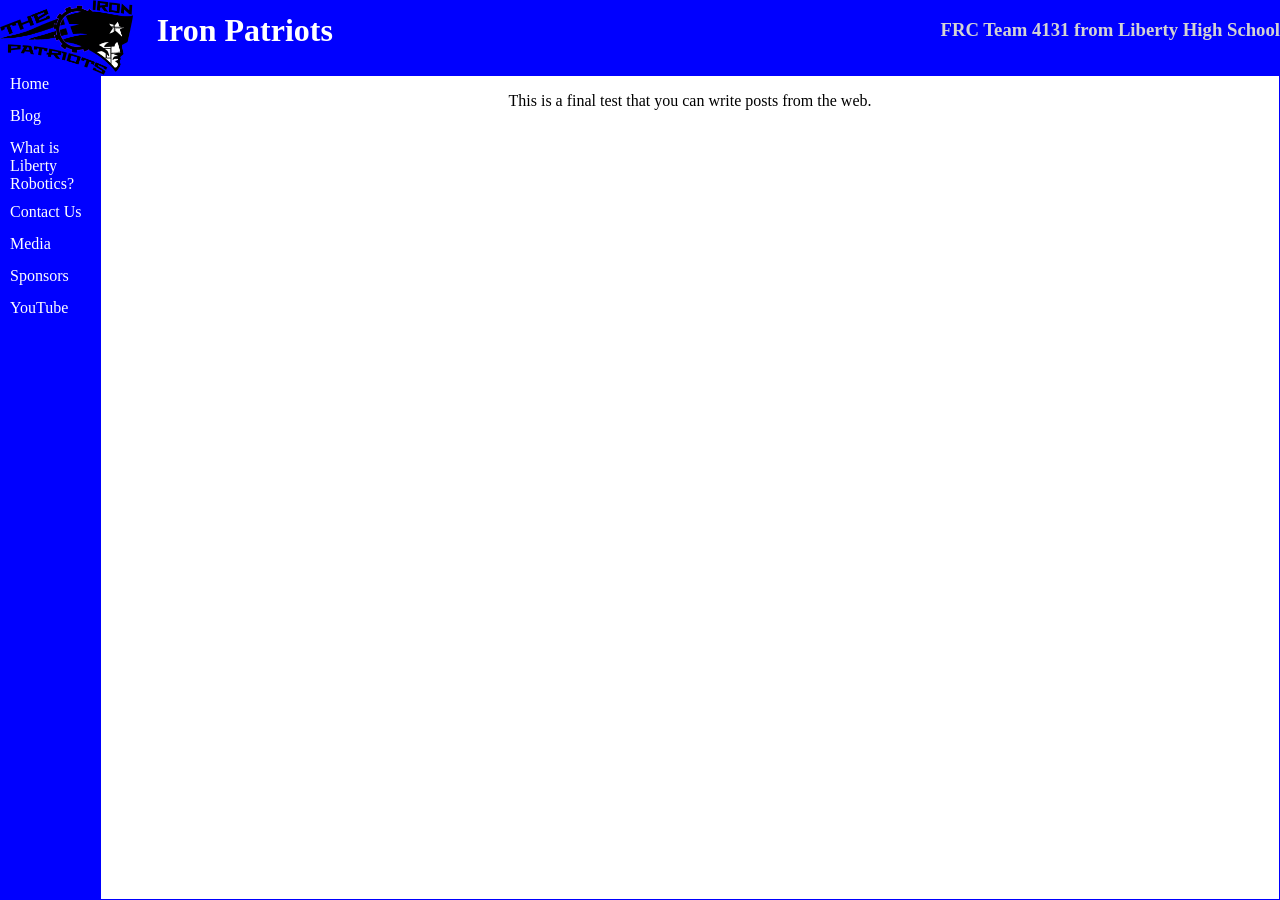
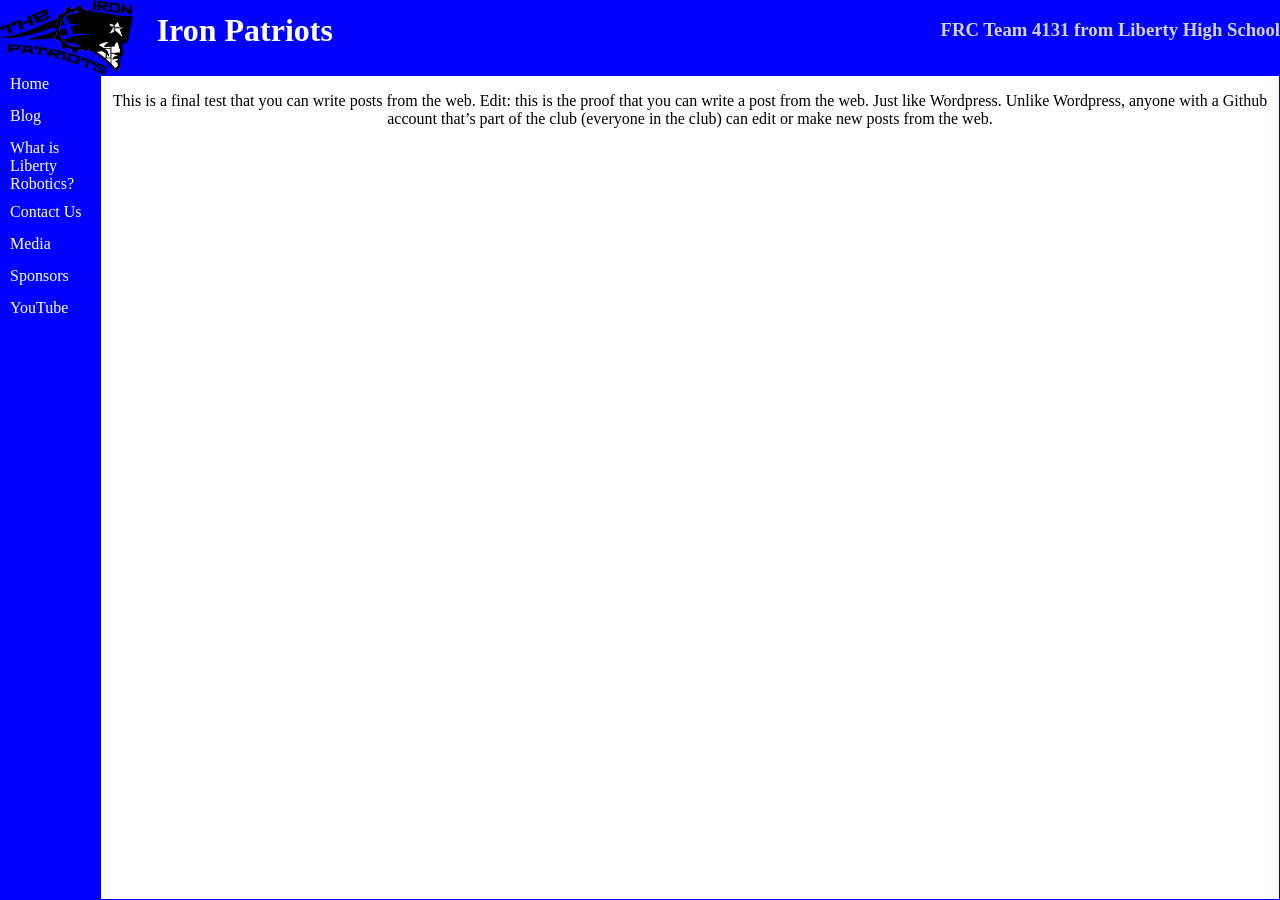
Before and after one commit to katiebugmoon/FRC4131.github.io, a Jekyll site: the page built from _posts/2015-01-25-web-post.markdown, in a window 1280 px wide. Built offline with Jekyll 4.4.1, drawn with Linux system fonts in a browser that asks for light colours.

Commit message:
Update to Web Post

```diff
--- a/_posts/2015-01-25-web-post.markdown
+++ b/_posts/2015-01-25-web-post.markdown
@@ -4,3 +4,5 @@ title: Web Post
 date: 2015-01-25
 ---
 This is a final test that you can write posts from the web.
+Edit: this is the proof that you can write a post from the web. Just like Wordpress.
+Unlike Wordpress, anyone with a Github account that's part of the club (everyone in the club) can edit or make new posts from the web.
```
